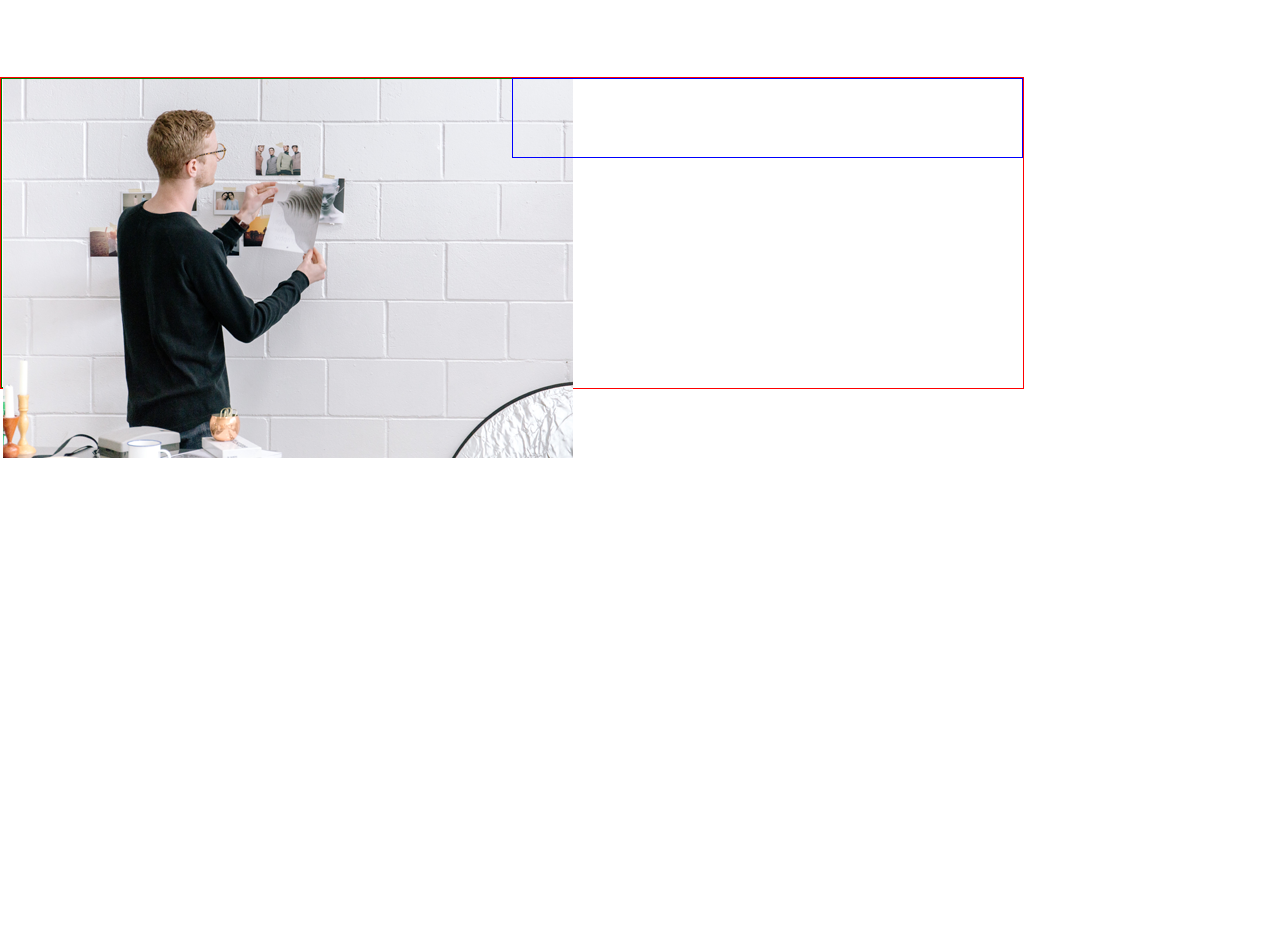
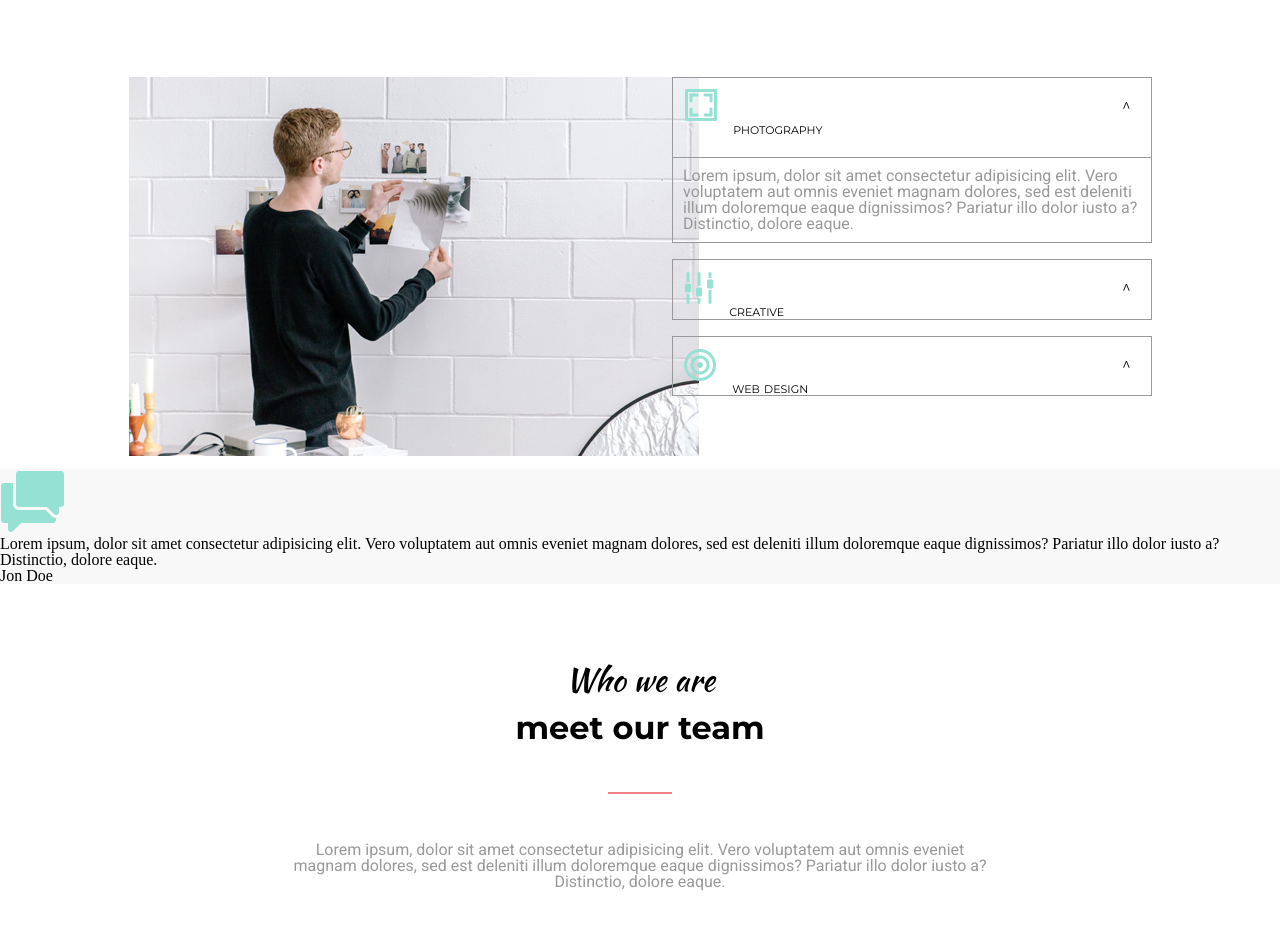
Before and after one commit to Valdascr/MoGo, a plain HTML site: page index.html in a window 1280 px wide. Shown: the part 3400-4329 px from the top of the page. Before the commit the page ends 3861 px from the top, so only its background shows below. Drawn offline with Linux system fonts and the light colour scheme.

Commit message:
Page five finished, start carousel and page six

```diff
--- a/index.html
+++ b/index.html
@@ -40,7 +40,7 @@
             <a href="">04 CONTACT</a>
         </nav>
     </div>
-<!-- ******************* SECOND PAGE *******************  -->
+<!-- ******************* PAGE TWO *******************  -->
     <div class="secondPage">
         <div class="sectionOne">
             <h1>What we do</h1>
@@ -83,7 +83,7 @@
         </div>
         <!-- </div> -->
     </div>
-<!-- ******************* THIRD PAGE *******************  -->
+<!-- ******************* PAGE THREE *******************  -->
     <section>
         <div class="sectionOne">
             <h1>We work with</h1>
@@ -148,7 +148,7 @@
             </div>
         </div>
     </section>
-<!-- ******************* FOUR PAGE ******************* -->
+<!-- *******************  PAGE FOUR ******************* -->
     <section class="fourPage">
         <div class="sectionHeader">
             <h1>For all devices</h1>
@@ -164,7 +164,7 @@
             </div>
         </div>
     </section>
-<!-- ******************* FIVE PAGE ******************* -->
+<!-- ******************* PAGE FIVE ******************* -->
 
     <section class="pageFive">
         <div class="sectionFive">
@@ -175,27 +175,63 @@
                 adipisicing elit. Vero voluptatem aut omnis
                 eveniet magnam dolores, sed est deleniti
                 illum doloremque eaque dignissimos? Pariatur
-                illo dolor iusto a? Distinctio, dolore eaque.</p>
+                illo dolor iusto a? Distinctio, dolore eaque.
+            </p>
         </div>
         <div class="boxes">
             <div class="boxLeft">
-                <img src="./images/service.png" alt="Service">
+                 <img src="./images/service.png" alt="Service">
             </div>
             <div class="boxRight">
-                <!-- <label for="cars">PHOTOGRAPHY</label>
-                <select name="photography" id="">PHOTOGRAPHY
-                    <option value=""></option>
-                </select>
-                <label for="cars">CREATIVITY</label>
-                <select name="creativity" id="">CREATIVITY
-                    <option value=""></option>
-                </select>
-                <label for="cars">WEB DESIGN</label>
-                <select name="web design" id="">WEB DESIGN
-                    <option value=""></option>
-                </select> -->
+                <div class="label">
+                <img src="./images/image.png" alt="Image">
+                <label for=""> <span>photography</span> </label>
+                <p>Lorem ipsum, dolor sit amet consectetur
+                    adipisicing elit. Vero voluptatem aut omnis
+                    eveniet magnam dolores, sed est deleniti
+                    illum doloremque eaque dignissimos? Pariatur
+                    illo dolor iusto a? Distinctio, dolore eaque.
+                </p>
+                </div>
+                <div class="label">
+                <img src="./images/equalizer.png" alt="Equalizer">
+                <label for="touch"> <span>creative</span> </label>
+                </div>
+                <div class="label">
+                <img src="./images/bullseye.png" alt="Bullseye">
+                <label for="touch"> <span>web design</span> </label>
+                </div>
             </div>
         </div>
     </section>
+<!-- ******************* CAROUSEL/SLIDESHOW SECTION ******************* -->
+    <section class="carousel">
+        <img src="./images/speech.png" alt="Speech icon">
+        <p>Lorem ipsum, dolor sit amet consectetur
+            adipisicing elit. Vero voluptatem aut omnis
+            eveniet magnam dolores, sed est deleniti
+            illum doloremque eaque dignissimos? Pariatur
+            illo dolor iusto a? Distinctio, dolore eaque.
+        </p>
+        <div class="line"></div><p>Jon Doe</p>
+
+    </section>
+
+<!-- ******************* PAGE SIX ******************* -->
+    <section class="pageSix">
+        <div class="sectionSix">
+            <h1>Who we are</h1>
+            <h2>meet our team</h2>
+            <div class="line"></div>
+            <p>Lorem ipsum, dolor sit amet consectetur
+                adipisicing elit. Vero voluptatem aut omnis
+                eveniet magnam dolores, sed est deleniti
+                illum doloremque eaque dignissimos? Pariatur
+                illo dolor iusto a? Distinctio, dolore eaque.
+            </p>
+        </div>
+    </section>
+
+
 </body>
 </html>
--- a/style.sass
+++ b/style.sass
@@ -152,7 +152,7 @@ $test-border2: 1px solid blue
         border-top: 1px solid white
         padding: 1rem 6rem 1rem 0
 
-//  ******************* SECOND PAGE *******************
+//  *******************  PAGE TWO *******************
 
 .secondPage
     position: relative
@@ -224,7 +224,7 @@ $test-border2: 1px solid blue
         text-align: center
         height: 3rem
 
-//  ******************* THIRD PAGE *******************
+//  ******************* PAGE THREE *******************
 section
     width: 100%
 
@@ -310,7 +310,7 @@ section
                 font-family: $font-roboto
                 color: #999999
 
-/*  ******************* FOUR PAGE ******************* */
+/*  ******************* PAGE FOUR ******************* */
 
 .fourPage
    background-image: url(./images/background.jpg)
@@ -352,7 +352,7 @@ section
         margin-top: $margin-between-line
         margin-bottom: $margin-between-line
 
-/*  ******************* FIVE PAGE ******************* */
+/*  *******************  PAGE FIVE ******************* */
 
 .fivePage
     width: 100%
@@ -393,8 +393,11 @@ section
     width: 80%
     height: 39vh
     position: relative
-    border: 1px solid red
-    // margin: 0 auto
+    // border: 1px solid red
+    margin: 0 auto
+    text-align: center
+    margin-bottom: $margin-large
+
 
     .boxLeft
         position: absolute
@@ -403,13 +406,87 @@ section
         right: 50%
         bottom: 0
         left: 0
-        border: $test-border
+        // border: $test-border
+        text-align: right
 
     .boxRight
         position: absolute
-        height: 80px
+        height: 100%
         top: 0
         right: 0
         bottom: 0
         left: 50%
-        border: $test-border2
+        margin-left: 2rem
+        // border: $test-border2
+
+    .label
+        border: 1px solid #999999
+        text-align: left
+        // vertical-align: middle
+        width: 100%
+        margin-bottom: 1rem
+        display: inline-block
+        font-family: $font-stack
+
+        img
+            padding: 10px
+
+
+        span
+            vertical-align: middle
+            font-variant : small-caps
+
+            &::after
+                vertical-align: middle
+                float: right
+                right: 10%
+                content: "^"
+                padding: 20px
+
+        p
+            margin-top: 20px
+            font-family: $font-roboto
+            color: #999999
+            border-top: 1px solid #999999
+            padding: 10px
+
+/*  *******************  CAROUSEL/SLIDESHOW SECTION ******************* */
+
+.carousel
+    background-color: #f8f8f8
+
+
+/*  *******************  PAGE SIX ******************* */
+
+.pageSix
+    width: 100%
+
+.sectionSix
+    text-align: center
+    // border: $test-border
+
+    h1
+        font-family: $font-second
+        font-size: $font-size
+        padding-top: $margin-large
+
+
+    h2
+        font-family: $font-stack
+        font-size: $font-size
+        font-weight: bold
+        margin-top: $margin-top-h2
+
+    .line
+        margin: 0 auto
+        border-top: $line-decoration
+        width: 5%
+        margin-top: $margin-between-line
+        margin-bottom: $margin-between-line
+
+    p
+        width: 55%
+        margin: 0 auto
+        color: #999999
+        margin-bottom: $margin-large
+        font-family: $font-roboto
```
Also changed, not shown: images/speech.png (added), style.css, 1 other file.
